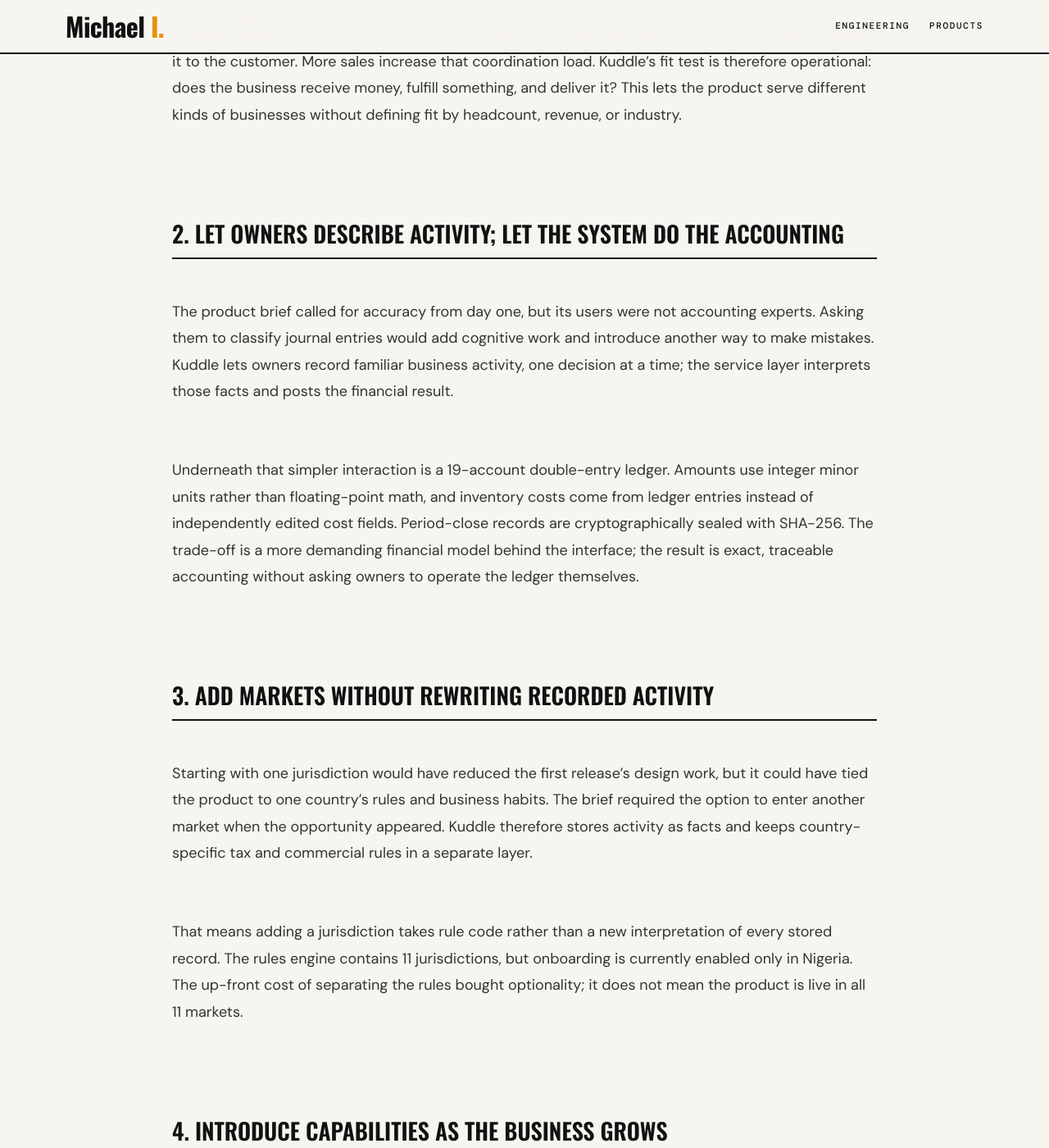
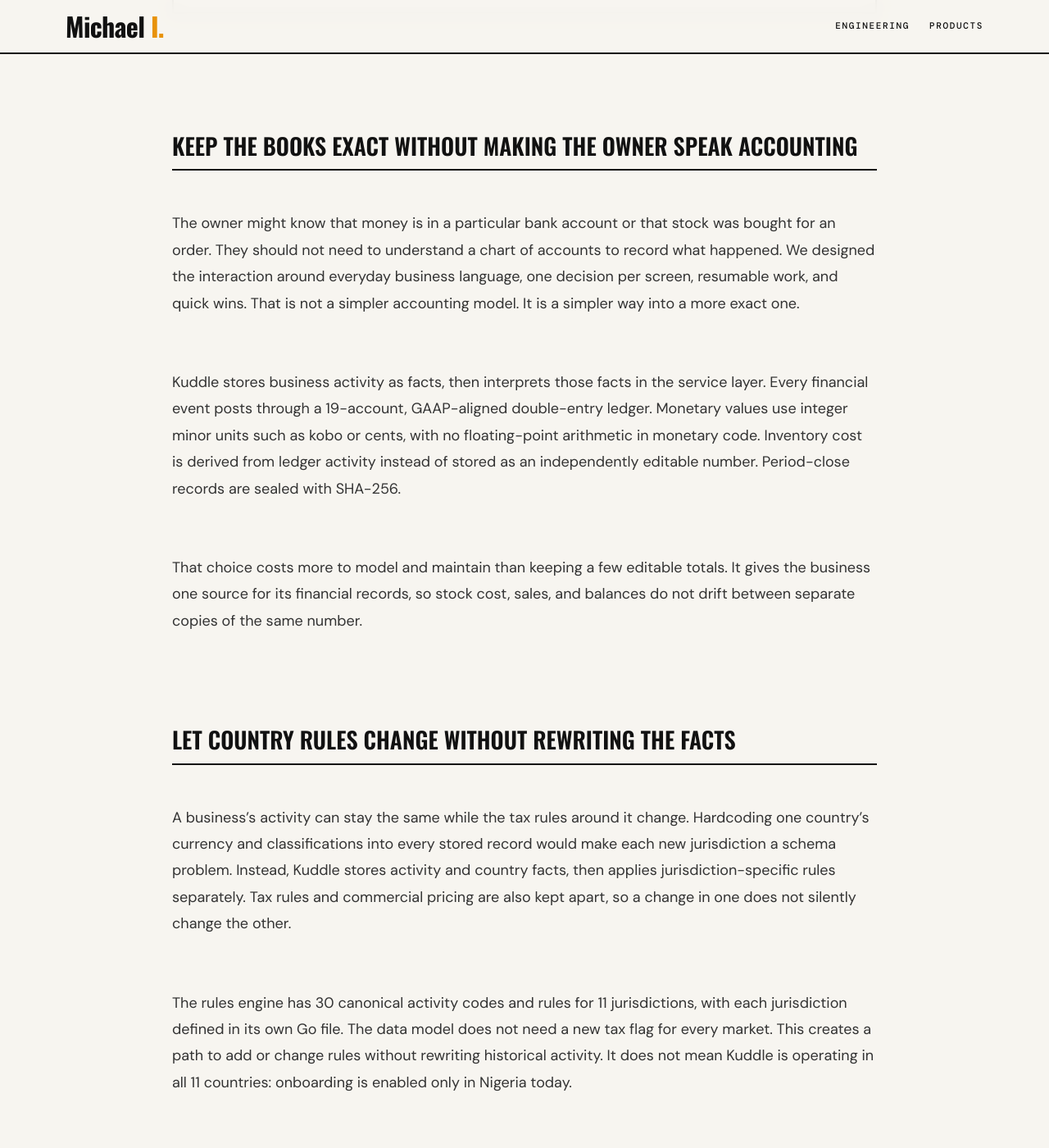
Before and after one commit to clrzr/clrzr.github.io, a Jekyll site: the page built from _case_studies/kuddle.md, in a window 1280 px wide and 1400 px high, scrolled down 1202 px. Shown: the whole window at 82% size. Built offline with Jekyll 4.4.1, drawn with Linux system fonts in a browser that asks for light colours; some web fonts are replaced; some of the changed text lies outside the part shown.

Commit message:
Rewrite Kuddle case study narrative
Co-authored-by: Copilot App <223556219+Copilot@users.noreply.github.com>

````diff
--- a/_case_studies/kuddle.md
+++ b/_case_studies/kuddle.md
@@ -1,6 +1,6 @@
 ---
 layout: case-study
-title: "Kuddle — Business Operating System"
+title: "Kuddle: Business Operating System"
 description: "How Kuddle connects small-business activity, accurate books, fulfillment, and delivery."
 eyebrow: "Kuddle / Business Operating System"
 headline: "From Sale"
@@ -8,74 +8,72 @@ headline_em: "To Delivery"
 permalink: /products/kuddle/
 ---
 
-In a small business, a good sales day can create an operations problem. Every new sale adds fulfillment, delivery, and coordination across a small team, pulling attention from customers and making service inconsistent. Kuddle's destination is one connected business loop: record the money, keep the work moving, deliver the product or service, and keep the books accurate without asking owners to learn accounting.
+I worked across Kuddle's product decisions and technical implementation. The problem starts in an ordinary business moment: money arrives, but the work is not finished. Someone still has to fulfill the order, coordinate people, deliver the product or service, and keep the books current. For a small team, each new sale can add work while the next customer is already waiting. Kuddle's destination was to connect that operating loop to accurate books without making the owner learn accounting first.
+
+The product fit test was based on the work, not the business's size or industry. If it receives money, fulfills something, and delivers it, Kuddle should help. That could describe a tailor, a retailer, a contractor, or an online seller. The same loop gives the product a clear destination: money recorded, work fulfilled, delivery completed, and the financial position still understandable.
 
 ```mermaid
 flowchart LR
-    Sale["A sale happens"] --> Activity["Owner records the activity in familiar terms"]
-    Activity --> Fact["Kuddle stores the business fact"]
-    Fact --> Rules["Service applies accounting and country rules"]
-    Rules --> Ledger["Double-entry ledger updates"]
+    Money["Money arrives"] --> Record["Record the activity in familiar terms"]
+    Record --> Fulfill["Fulfill the product or service"]
+    Fulfill --> Deliver["Deliver to the customer"]
+    Deliver --> Next["Next sale"]
+    Record --> Fact["Store the underlying business facts"]
+    Fact --> Ledger["Apply rules and update the double-entry ledger"]
     Ledger --> Books["Current balances and reports"]
-    Sale --> Fulfillment["Fulfill the order"]
-    Fulfillment --> Delivery["Deliver to the customer"]
-    Delivery --> NextSale["Next sale"]
 ```
 
-## 1. Start with the work, not an industry label
+## Keep the books exact without making the owner speak accounting
 
-A bookkeeping tool can record that money arrived, but a small team also has to fulfill the order and get it to the customer. More sales increase that coordination load. Kuddle's fit test is therefore operational: does the business receive money, fulfill something, and deliver it? This lets the product serve different kinds of businesses without defining fit by headcount, revenue, or industry.
+The owner might know that money is in a particular bank account or that stock was bought for an order. They should not need to understand a chart of accounts to record what happened. We designed the interaction around everyday business language, one decision per screen, resumable work, and quick wins. That is not a simpler accounting model. It is a simpler way into a more exact one.
 
-## 2. Let owners describe activity; let the system do the accounting
+Kuddle stores business activity as facts, then interprets those facts in the service layer. Every financial event posts through a 19-account, GAAP-aligned double-entry ledger. Monetary values use integer minor units such as kobo or cents, with no floating-point arithmetic in monetary code. Inventory cost is derived from ledger activity instead of stored as an independently editable number. Period-close records are sealed with SHA-256.
 
-The product brief called for accuracy from day one, but its users were not accounting experts. Asking them to classify journal entries would add cognitive work and introduce another way to make mistakes. Kuddle lets owners record familiar business activity, one decision at a time; the service layer interprets those facts and posts the financial result.
+That choice costs more to model and maintain than keeping a few editable totals. It gives the business one source for its financial records, so stock cost, sales, and balances do not drift between separate copies of the same number.
 
-Underneath that simpler interaction is a 19-account double-entry ledger. Amounts use integer minor units rather than floating-point math, and inventory costs come from ledger entries instead of independently edited cost fields. Period-close records are cryptographically sealed with SHA-256. The trade-off is a more demanding financial model behind the interface; the result is exact, traceable accounting without asking owners to operate the ledger themselves.
+## Let country rules change without rewriting the facts
 
-## 3. Add markets without rewriting recorded activity
+A business's activity can stay the same while the tax rules around it change. Hardcoding one country's currency and classifications into every stored record would make each new jurisdiction a schema problem. Instead, Kuddle stores activity and country facts, then applies jurisdiction-specific rules separately. Tax rules and commercial pricing are also kept apart, so a change in one does not silently change the other.
 
-Starting with one jurisdiction would have reduced the first release's design work, but it could have tied the product to one country's rules and business habits. The brief required the option to enter another market when the opportunity appeared. Kuddle therefore stores activity as facts and keeps country-specific tax and commercial rules in a separate layer.
+The rules engine has 30 canonical activity codes and rules for 11 jurisdictions, with each jurisdiction defined in its own Go file. The data model does not need a new tax flag for every market. This creates a path to add or change rules without rewriting historical activity. It does not mean Kuddle is operating in all 11 countries: onboarding is enabled only in Nigeria today.
 
-That means adding a jurisdiction takes rule code rather than a new interpretation of every stored record. The rules engine contains 11 jurisdictions, but onboarding is currently enabled only in Nigeria. The up-front cost of separating the rules bought optionality; it does not mean the product is live in all 11 markets.
+## Reveal more of the system when the work calls for it
 
-## 4. Introduce capabilities as the business grows
+Showing an owner the whole operating system on the first day would add decisions before they had a reason to make them. Kuddle starts with six modules: Money, Relationships, Inventory, Projects, My Office, and Organization. Other modules are visible but locked until actual business activity signals that they are useful. They unlock through business milestones, not a subscription upgrade.
 
-Owners were already overloaded, and onboarding could not usefully explain the whole system at once. Kuddle starts with six modules: Money, Relationships, Inventory, Projects, My Office, and Organization. Additional modules remain visible but locked until business activity shows readiness; access is not sold through paid feature tiers.
+Fifteen background jobs look for patterns in the work and surface them as Insights. The product is meant to reflect what is happening, not lecture the owner or grade the business. This keeps the first experience smaller, at the cost of making some capabilities unavailable until the activity that unlocks them appears.
 
-The trade-off is that an owner cannot turn on every capability on day one. Instead, the product uses the work already happening to introduce the next tool over time. That makes onboarding and habit-building part of the product, not a one-time tour.
+## Treat payments and shipments as facts before interpreting them
 
-## 5. Keep payment and shipping events flowing
+A customer can pay before an order is entered. A carrier can confirm a shipment while the core service is temporarily unavailable. If each payment provider or carrier owned the business record, late or out-of-order events could be lost or force financial state to depend on a vendor's own workflow.
 
-External payment and shipping providers can fail, and the real world does not wait for the software's records to arrive in order. A customer can pay before a cashier enters an order. If provider integrations owned the business state, outages and timing differences could become ledger problems.
-
-Kuddle uses specialized services to record signed payment and shipping facts; the core service alone interprets those facts and updates the ledger. RabbitMQ carries the events between them. This isolates provider failures from the ledger, at the cost of coordinating asynchronous events. A payment received before its order becomes an unattributed inflow until the business record catches up, rather than disappearing because the order was entered later.
+Kuddle separates the recording of an external event from its business meaning. Payment and shipping services record what physically happened, sign the event with HMAC-SHA256, and send it through RabbitMQ. The core Go service is the only service that interprets the event and updates the ledger. A payment with no matching order yet becomes an unattributed inflow until the business record catches up. The fact can still be recorded while the core service is down.
 
 ```mermaid
 flowchart LR
-    PSP["Payment provider"] --> Payments["Payment fact recorder"]
-    Carrier["Shipping provider"] --> Shipping["Shipping fact recorder"]
-    Payments -->|"Signed event"| Queue["RabbitMQ"]
-    Shipping -->|"Signed event"| Queue
-    Queue --> Core["Core service interprets business effects"]
-    Browser["Web app"] --> BFF["Next.js BFF"]
-    BFF --> Core
-    Core --> Ledger["PostgreSQL and ledger"]
+    Browser["Business owner"] --> BFF["Next.js BFF"]
+    BFF --> Core["Go core service: ledger authority"]
+    PSP["Payment providers"] --> Payments["Payment fact recorder"]
+    Carrier["Shipping providers"] --> Shipping["Shipping fact recorder"]
+    Payments -->|"HMAC-signed event"| Queue["RabbitMQ"]
+    Shipping -->|"HMAC-signed event"| Queue
+    Queue --> Core
+    Core --> Rules["Accounting and jurisdiction rules"]
+    Rules --> Ledger["PostgreSQL ledger"]
 ```
 
-## 6. Enforce tenant boundaries where data is stored
+This boundary lets payment and shipping providers change without embedding their SDKs in the ledger service. The system has adapters for four payment providers and seven carrier integrations. The trade-off is asynchronous coordination: the core service has to reconcile facts that may arrive before, after, or independently of the order they relate to.
 
-Owners use Kuddle to coordinate multi-branch businesses, where data must be fast to enter and retrieve, permissions must hold, and regressions should be caught before release. Application-only filters would place too much responsibility in service code; ORM abstractions would hide query behavior and add reflection overhead.
+## Keep each business's records inside its boundary
 
-Kuddle moves tenant filtering into PostgreSQL with row-level security and separate connection pools. Queries are handwritten, parameterized, and compiled with sqlc; static audits in CI block unsafe patterns before deployment. This gives up some of the convenience of an ORM and requires disciplined query work, in exchange for explicit control over performance and database-enforced tenant boundaries.
+Once the ledger becomes the source of financial truth, a tenant leak is more than a privacy bug. Kuddle enforces tenant isolation in PostgreSQL with row-level security and separate tenant and system connection pools. Queries are handwritten, parameterized, and compiled with sqlc rather than hidden behind an ORM. Static audits in CI block unsafe query patterns, including inline SQL, problematic RLS subqueries, and hardcoded pagination.
 
-## 7. Let the business decide what leaves its workspace
+This gives up some ORM convenience and places more responsibility on query authors. In return, tenant boundaries are enforced by the database as well as application code, and query behavior remains explicit. The product also keeps financial data under the business's control: tax and bank information is not shared automatically, no data is sold, and analytics requires consent.
 
-Kuddle is designed to change how businesses operate, not to give outside organizations automatic access to their financial activity. Tax or bank data is not shared by default, and analytics requires consent. The trade-off is that external organizations do not receive business data automatically; any sharing remains the owner's decision, including when it could provide value to the business.
+## Fix the delay customers actually experienced
 
-## 8. Diagnose slowdowns from evidence
+The product's mobile experience is the web app, and a customer using Mobile Safari sent a message saying it felt very slow. That report turned a general complaint into a specific investigation. The team narrowed the issue to iPhone and Safari usage, then changed component rendering and resource loading instead of applying an unfocused optimization across the product.
 
-Users repeatedly said the app felt laggy but could not identify the cause. Monitoring and analytics showed that complaints clustered among iPhone users on Safari. Rather than broadly optimizing without knowing the source, the investigation focused on that cohort and changed component rendering and resource loading.
+Standard mobile Largest Contentful Paint improved from 7.8 seconds to 2.4 seconds. In the documented cold 3G test with 20x CPU throttling, it improved from 31.6 seconds to about 10 seconds. Those numbers describe the measured conditions, not every device or network. The experience is still not offline-first; network guards protect form data during dropouts, but do not replace a full offline mode.
 
-Standard mobile Largest Contentful Paint improved from 7.8 seconds to 2.4 seconds. In the documented cold 3G test with 20× CPU throttling, it improved from 31.6 seconds to about 10 seconds. Those measurements show the result of this investigation under those test conditions.
-
-That is the operating loop Kuddle is built around: a sale moves into fulfillment and delivery while its financial effect enters the same auditable books. As the business grows, new rules and capabilities extend the loop rather than forcing the owner to start again in another system.
+The repository records 11 customer-facing releases and eight production postmortems. That establishes shipped product work and a feedback loop, but it does not establish active user counts, revenue, or retention. The evidence supports a system designed to keep a small business's sale, fulfillment, delivery, and books connected, while making clear what has been built and what has not been measured.
````
